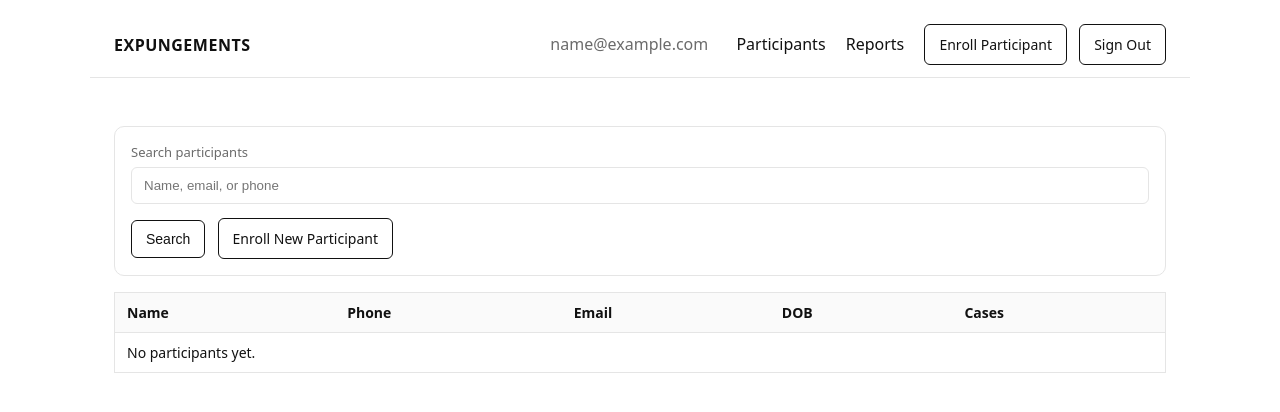
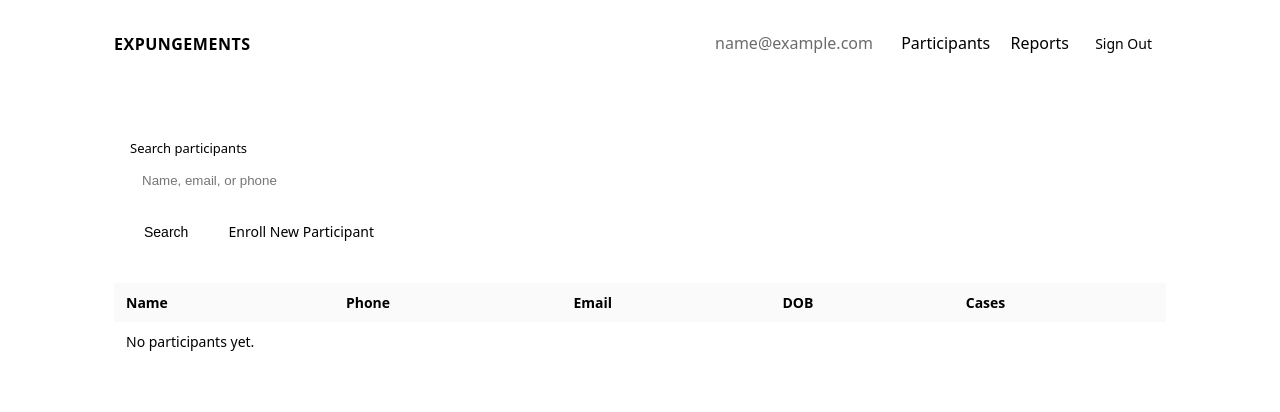
Before and after one commit to youthdrop/Expungements, a Flask app: page /participants in a window 1280 px wide. Shown: the top 412 px of the page. Run offline with Flask 3, Linux system fonts and the light colour scheme; the visitor is signed in with stand-in values (Sample User, id 1); data that the repository does not hold is empty.

Commit message:
Expungements app with login, participants, cases, reports

````diff
--- a/app.py
+++ b/app.py
@@ -24,7 +24,6 @@ app.config["SECRET_KEY"] = os.getenv("SECRET_KEY", "dev-secret-change-me")
 
 db = SQLAlchemy(app)
 
-# Login manager
 login_manager = LoginManager(app)
 login_manager.login_view = "login"
 
@@ -37,13 +36,15 @@ def seed_admin_user():
     admin_email = os.getenv("ADMIN_EMAIL")
     admin_password = os.getenv("ADMIN_PASSWORD")
     if admin_email and admin_password:
-        if not User.query.filter_by(email=admin_email).first():
-            u = User(email=admin_email)
+        u = User.query.filter(db.func.lower(User.email) == admin_email.lower()).first()
+        if not u:
+            u = User(email=admin_email, is_admin=True)
             u.set_password(admin_password)
+            db.session.add(u)
+        else:
             u.is_admin = True
-            db.session.add(u)
-            db.session.commit()
-            app.logger.info("Seeded admin user: %s", admin_email)
+            u.set_password(admin_password)  # update password if changed
+        db.session.commit()
 
 class User(UserMixin, db.Model):
     __tablename__ = "users"
@@ -76,7 +77,6 @@ class Case(db.Model):
     charges = db.Column(db.Text)
     date_of_conviction = db.Column(db.Date)
 
-    # checklist
     petition_completed = db.Column(db.Boolean, default=False)
     interview_completed = db.Column(db.Boolean, default=False)
     revenue_recovery_contacted = db.Column(db.Boolean, default=False)
@@ -92,7 +92,7 @@ class CaseNote(db.Model):
     id = db.Column(db.Integer, primary_key=True)
     case_id = db.Column(db.Integer, db.ForeignKey("cases.id"), nullable=False)
     note_date = db.Column(db.DateTime, default=datetime.utcnow, nullable=False)
-    method_of_contact = db.Column(db.String(50))  # participant_called, staff_called, meeting, court_support
+    method_of_contact = db.Column(db.String(50))
     content = db.Column(db.Text, nullable=False)
 
     case = db.relationship("Case", back_populates="notes")
@@ -112,18 +112,14 @@ def parse_date(value: str):
         return None
 
 # ---------- Routes ----------
-
 from flask import request
-
 @app.before_request
 def login_guard_before_request():
-    # Allow unauthenticated access only to login, static files, and health
     open_endpoints = {"login", "static", "health"}
     if request.endpoint in open_endpoints or request.endpoint is None:
         return
     if not current_user.is_authenticated:
         return redirect(url_for("login"))
-
 
 @app.route("/")
 def index():
@@ -151,6 +147,31 @@ def logout():
     logout_user()
     flash("Signed out.", "success")
     return redirect(url_for("login"))
+
+# Admin-only register
+@app.route("/register", methods=["GET", "POST"])
+@login_required
+def register():
+    if not getattr(current_user, "is_admin", False):
+        flash("Admins only.", "error")
+        return redirect(url_for("participants_list"))
+    if request.method == "POST":
+        email = request.form.get("email", "").strip().lower()
+        password = request.form.get("password", "")
+        if not email or not password:
+            flash("Email and password are required.", "error")
+            return redirect(request.url)
+        if User.query.filter(db.func.lower(User.email) == email).first():
+            flash("That email is already in use.", "error")
+            return redirect(request.url)
+        u = User(email=email)
+        u.set_password(password)
+        u.is_admin = bool(request.form.get("is_admin"))
+        db.session.add(u)
+        db.session.commit()
+        flash("User created.", "success")
+        return redirect(url_for("participants_list"))
+    return render_template("register.html")
 
 # Participants
 @app.route("/participants")
@@ -247,7 +268,6 @@ def case_update(case_id):
     c.charges = request.form.get("charges", "").strip()
     c.date_of_conviction = parse_date(request.form.get("date_of_conviction", "").strip())
 
-    # Checklist
     c.petition_completed = bool(request.form.get("petition_completed"))
     c.interview_completed = bool(request.form.get("interview_completed"))
     c.revenue_recovery_contacted = bool(request.form.get("revenue_recovery_contacted"))
@@ -293,38 +313,10 @@ def case_add_note(case_id):
 def health():
     return "ok", 200
 
-
-# Admin-only user registration
-@app.route("/register", methods=["GET", "POST"])
-@login_required
-def register():
-    if not getattr(current_user, "is_admin", False):
-        flash("Admins only.", "error")
-        return redirect(url_for("participants_list"))
-    if request.method == "POST":
-        email = request.form.get("email", "").strip().lower()
-        password = request.form.get("password", "")
-        if not email or not password:
-            flash("Email and password are required.", "error")
-            return redirect(request.url)
-        if User.query.filter(db.func.lower(User.email) == email).first():
-            flash("That email is already in use.", "error")
-            return redirect(request.url)
-        u = User(email=email)
-        u.set_password(password)
-        u.is_admin = bool(request.form.get("is_admin"))
-        db.session.add(u)
-        db.session.commit()
-        flash("User created.", "success")
-        return redirect(url_for("participants_list"))
-    return render_template("register.html")
-
-
 # ---------- Reports ----------
 @app.route("/reports")
 @login_required
 def reports():
-    # Parse date filters (YYYY-MM-DD)
     from_str = request.args.get("from", "").strip()
     to_str = request.args.get("to", "").strip()
     date_from = None
@@ -333,17 +325,15 @@ def reports():
         try:
             date_from = datetime.strptime(from_str, "%Y-%m-%d").date()
         except ValueError:
-            flash("Invalid 'from' date; use YYYY-MM-DD.", "error")
+            flash("Invalid 'from' date", "error")
     if to_str:
         try:
             date_to = datetime.strptime(to_str, "%Y-%m-%d").date()
         except ValueError:
-            flash("Invalid 'to' date; use YYYY-MM-DD.", "error")
+            flash("Invalid 'to' date", "error")
 
-    # Counts
     total_participants = db.session.query(db.func.count(Participant.id)).scalar()
 
-    # Cases filtered by date_of_conviction when a range is given
     cases_query = Case.query
     if date_from:
         cases_query = cases_query.filter(Case.date_of_conviction >= date_from)
@@ -353,7 +343,6 @@ def reports():
     count_cases_filtered = len(cases_filtered)
     count_cases_total = db.session.query(db.func.count(Case.id)).scalar()
 
-    # Notes filtered by note_date
     notes_query = CaseNote.query
     if date_from:
         notes_query = notes_query.filter(CaseNote.note_date >= datetime.combine(date_from, datetime.min.time()))
@@ -362,7 +351,6 @@ def reports():
     count_notes_filtered = notes_query.count()
     count_notes_total = db.session.query(db.func.count(CaseNote.id)).scalar()
 
-    # Checklist rollups over the filtered cases
     checklist = {
         "petition_completed": sum(1 for c in cases_filtered if c.petition_completed),
         "interview_completed": sum(1 for c in cases_filtered if c.interview_completed),
@@ -372,89 +360,68 @@ def reports():
         "court_case_filed": sum(1 for c in cases_filtered if c.court_case_filed),
     }
 
-    return render_template(
-        "reports.html",
-        from_str=from_str,
-        to_str=to_str,
+    return render_template("reports.html",
+        from_str=from_str, to_str=to_str,
         total_participants=total_participants,
         count_cases_total=count_cases_total,
         count_cases_filtered=count_cases_filtered,
         count_notes_total=count_notes_total,
         count_notes_filtered=count_notes_filtered,
         checklist=checklist,
-        cases=cases_filtered,
-    )
+        cases=cases_filtered)
 
 @app.route("/reports/csv")
 @login_required
 def reports_csv():
-    # Same filter logic
     from_str = request.args.get("from", "").strip()
     to_str = request.args.get("to", "").strip()
     date_from = None
     date_to = None
     if from_str:
-        try:
-            date_from = datetime.strptime(from_str, "%Y-%m-%d").date()
-        except ValueError:
-            pass
+        try: date_from = datetime.strptime(from_str, "%Y-%m-%d").date()
+        except ValueError: pass
     if to_str:
-        try:
-            date_to = datetime.strptime(to_str, "%Y-%m-%d").date()
-        except ValueError:
-            pass
+        try: date_to = datetime.strptime(to_str, "%Y-%m-%d").date()
+        except ValueError: pass
 
     cases_query = Case.query.join(Participant, Case.participant_id == Participant.id)
-    if date_from:
-        cases_query = cases_query.filter(Case.date_of_conviction >= date_from)
-    if date_to:
-        cases_query = cases_query.filter(Case.date_of_conviction <= date_to)
+    if date_from: cases_query = cases_query.filter(Case.date_of_conviction >= date_from)
+    if date_to: cases_query = cases_query.filter(Case.date_of_conviction <= date_to)
     rows = cases_query.add_columns(
         Participant.first_name, Participant.last_name, Participant.email, Participant.phone
     ).all()
 
-    # Build CSV
-    import csv
+    import csv, io
     output = io.StringIO()
     writer = csv.writer(output)
-    writer.writerow([
-        "Participant First Name","Participant Last Name","Participant Email","Participant Phone",
-        "Case Number","Date of Conviction","Charges",
-        "Petition Completed","Interview Completed","R&R Contacted","Declaration Completed","Social Bio Completed","Court Case Filed",
-        "Notes Count"
-    ])
+    writer.writerow(["First","Last","Email","Phone","Case #","Conviction Date","Charges",
+                     "Petition","Interview","R&R","Declaration","Social Bio","Filed","Notes Count"])
     for row in rows:
-        c = row[0]
-        p_first, p_last, p_email, p_phone = row[1], row[2], row[3], row[4]
+        c = row[0]; p_first, p_last, p_email, p_phone = row[1],row[2],row[3],row[4]
         notes_count = CaseNote.query.filter_by(case_id=c.id).count()
-        writer.writerow([
-            p_first, p_last, p_email or "", p_phone or "",
-            c.case_number, c.date_of_conviction or "", (c.charges or "").replace("\n"," ").replace("\r"," "),
+        writer.writerow([p_first,p_last,p_email or "",p_phone or "",
+            c.case_number,c.date_of_conviction or "",c.charges or "",
             "Yes" if c.petition_completed else "No",
             "Yes" if c.interview_completed else "No",
             "Yes" if c.revenue_recovery_contacted else "No",
             "Yes" if c.declaration_completed else "No",
             "Yes" if c.social_bio_completed else "No",
             "Yes" if c.court_case_filed else "No",
-            notes_count
-        ])
+            notes_count])
 
     resp = make_response(output.getvalue())
     resp.headers["Content-Type"] = "text/csv"
-    filename = "cases_report.csv"
-    if from_str or to_str:
-        filename = f"cases_report_{from_str or 'start'}_{to_str or 'end'}.csv"
-    resp.headers["Content-Disposition"] = f"attachment; filename={filename}"
+    resp.headers["Content-Disposition"] = "attachment; filename=cases_report.csv"
     return resp
 
-# ---------- Error Handlers ----------
+# Error handlers
 @app.errorhandler(404)
 def not_found(e):
-    return render_template("base.html", content="<h2>Not Found</h2><p>The item you requested was not found.</p>"), 404
+    return "<h2>Not Found</h2>", 404
 
 @app.errorhandler(500)
 def server_error(e):
-    return render_template("base.html", content="<h2>Server Error</h2><p>Something went wrong.</p>"), 500
+    return "<h2>Server Error</h2>", 500
 
 if __name__ == "__main__":
     app.run(debug=True, host="0.0.0.0", port=int(os.getenv("PORT", 5000)))
--- a/requirements.txt
+++ b/requirements.txt
@@ -4,5 +4,5 @@ Flask-SQLAlchemy==3.1.1
 SQLAlchemy==2.0.30
 gunicorn==21.2.0
 python-dotenv==1.0.1
-# Install Postgres driver only on Linux (e.g., Railway)
+# Postgres driver only on Linux (Railway)
 psycopg2-binary==2.9.9 ; platform_system == "Linux"
--- a/static/style.css
+++ b/static/style.css
@@ -1,49 +1,35 @@
+
+---
+
+## ✅ Step 2: `static/style.css`
+This is the **full stylesheet** (not cut short):
+
+```css
 /* Black & White Minimal UI */
-:root {
-  --bg: #ffffff;
-  --fg: #111111;
-  --muted: #6b6b6b;
-  --border: #e5e5e5;
-  --accent: #000000;
-}
-* { box-sizing: border-box; }
-html, body { margin: 0; padding: 0; font-family: system-ui, -apple-system, Segoe UI, Roboto, Ubuntu, Cantarell, 'Helvetica Neue', Arial, 'Noto Sans'; }
-body { background: var(--bg); color: var(--fg); }
-.container { max-width: 1100px; margin: 0 auto; padding: 24px; }
-
-.header {
-  display: flex; align-items: center; justify-content: space-between;
-  border-bottom: 1px solid var(--border); padding-bottom: 12px; margin-bottom: 24px;
-}
-.header a.brand { text-decoration: none; color: var(--fg); font-weight: 700; letter-spacing: .5px; }
-.header nav a { margin-left: 16px; text-decoration: none; color: var(--fg); }
-.header nav a:hover { text-decoration: underline; }
-
-.btn {
-  display: inline-block; padding: 10px 14px; border: 1px solid var(--fg); background: var(--bg);
-  color: var(--fg); text-decoration: none; border-radius: 6px; font-size: 14px; cursor: pointer;
-}
-.btn:hover { background: #f5f5f5; }
-.btn.primary { background: var(--fg); color: #fff; }
-.btn.primary:hover { background: #333; }
-
-input[type="text"], input[type="email"], input[type="date"], input[type="datetime-local"], textarea, select {
-  width: 100%; padding: 10px 12px; border: 1px solid var(--border); border-radius: 6px; background: #fff; color: var(--fg);
-}
-textarea { min-height: 120px; }
-label { font-size: 13px; color: var(--muted); display: block; margin-bottom: 6px; }
-.field { margin-bottom: 14px; }
-
-.table { width: 100%; border-collapse: collapse; border: 1px solid var(--border); }
-.table th, .table td { border-bottom: 1px solid var(--border); padding: 10px 12px; text-align: left; font-size: 14px; }
-.table th { background: #fafafa; }
-
-.card { border: 1px solid var(--border); border-radius: 10px; padding: 16px; background: #fff; }
-.grid { display: grid; grid-template-columns: repeat(auto-fit, minmax(280px, 1fr)); gap: 16px; }
-
-.flash { padding: 10px 12px; border: 1px solid var(--border); border-radius: 8px; margin-bottom: 16px; }
-.flash.error, .flash.success { border-color: #000; background: #fff; color: #000; }
-
-.badge { border: 1px solid var(--fg); padding: 2px 6px; border-radius: 6px; font-size: 12px; }
-.checklist { display: grid; grid-template-columns: repeat(auto-fit, minmax(220px, 1fr)); gap: 10px; }
-.checklist label { display: flex; align-items: center; gap: 8px; color: var(--fg); }
+:root { --bg:#fff; --fg:#111; --muted:#6b6b6b; --border:#e5e5e5; }
+*{box-sizing:border-box}
+html,body{margin:0;padding:0;font-family:system-ui,-apple-system,Segoe UI,Roboto,Ubuntu,Cantarell,Helvetica Neue,Arial}
+body{background:var(--bg);color:var(--fg)}
+.container{max-width:1100px;margin:0 auto;padding:24px}
+.header{display:flex;align-items:center;justify-content:space-between;border-bottom:1px solid var(--border);padding-bottom:12px;margin-bottom:24px}
+.header a.brand{text-decoration:none;color:var(--fg);font-weight:700;letter-spacing:.5px}
+.header nav a{margin-left:16px;text-decoration:none;color:var(--fg)}
+.header nav a:hover{text-decoration:underline}
+.btn{display:inline-block;padding:10px 14px;border:1px solid var(--fg);background:#fff;color:var(--fg);text-decoration:none;border-radius:6px;font-size:14px;cursor:pointer}
+.btn:hover{background:#f5f5f5}
+.btn.primary{background:#111;color:#fff}
+.btn.primary:hover{background:#333}
+input[type=text],input[type=email],input[type=date],input[type=datetime-local],textarea,select{width:100%;padding:10px 12px;border:1px solid var(--border);border-radius:6px;background:#fff;color:var(--fg)}
+textarea{min-height:120px}
+label{font-size:13px;color:var(--muted);display:block;margin-bottom:6px}
+.field{margin-bottom:14px}
+.table{width:100%;border-collapse:collapse;border:1px solid var(--border)}
+.table th,.table td{border-bottom:1px solid var(--border);padding:10px 12px;text-align:left;font-size:14px}
+.table th{background:#fafafa}
+.card{border:1px solid var(--border);border-radius:10px;padding:16px;background:#fff}
+.grid{display:grid;grid-template-columns:repeat(auto-fit,minmax(280px,1fr));gap:16px}
+.flash{padding:10px 12px;border:1px solid var(--border);border-radius:8px;margin-bottom:16px}
+.flash.error,.flash.success{border-color:#000;background:#fff;color:#000}
+.badge{border:1px solid #111;padding:2px 6px;border-radius:6px;font-size:12px}
+.checklist{display:grid;grid-template-columns:repeat(auto-fit,minmax(220px,1fr));gap:10px}
+.checklist label{display:flex;align-items:center;gap:8px;color:#111}
--- a/templates/base.html
+++ b/templates/base.html
@@ -14,9 +14,10 @@
         <span style="margin-right:8px;color:#6b6b6b;">{{ current_user.email }}</span>
         <a href="{{ url_for('participants_list') }}">Participants</a>
         <a href="{{ url_for('reports') }}">Reports</a>
-        <a href="{{ url_for('participant_new') }}" class="btn">Enroll Participant</a>
-        {% if current_user.is_admin %}<a href="{{ url_for('register') }}" class="btn" style="margin-left:8px;">Add User</a>{% endif %}
-      <a href="{{ url_for('logout') }}" class="btn" style="margin-left:8px;">Sign Out</a>
+        {% if current_user.is_admin %}
+          <a href="{{ url_for('register') }}" class="btn" style="margin-left:8px;">Add User</a>
+        {% endif %}
+        <a href="{{ url_for('logout') }}" class="btn" style="margin-left:8px;">Sign Out</a>
       {% else %}
         <a href="{{ url_for('login') }}" class="btn">Sign In</a>
       {% endif %}
--- a/templates/participants_list.html
+++ b/templates/participants_list.html
@@ -15,7 +15,7 @@
     <thead>
       <tr>
         <th>Name</th>
-        <th>Phone</</th>
+        <th>Phone</th>
         <th>Email</th>
         <th>DOB</th>
         <th>Cases</th>
````
Also changed, not shown: templates/reports.html (+6 -13 lines), README.md.
